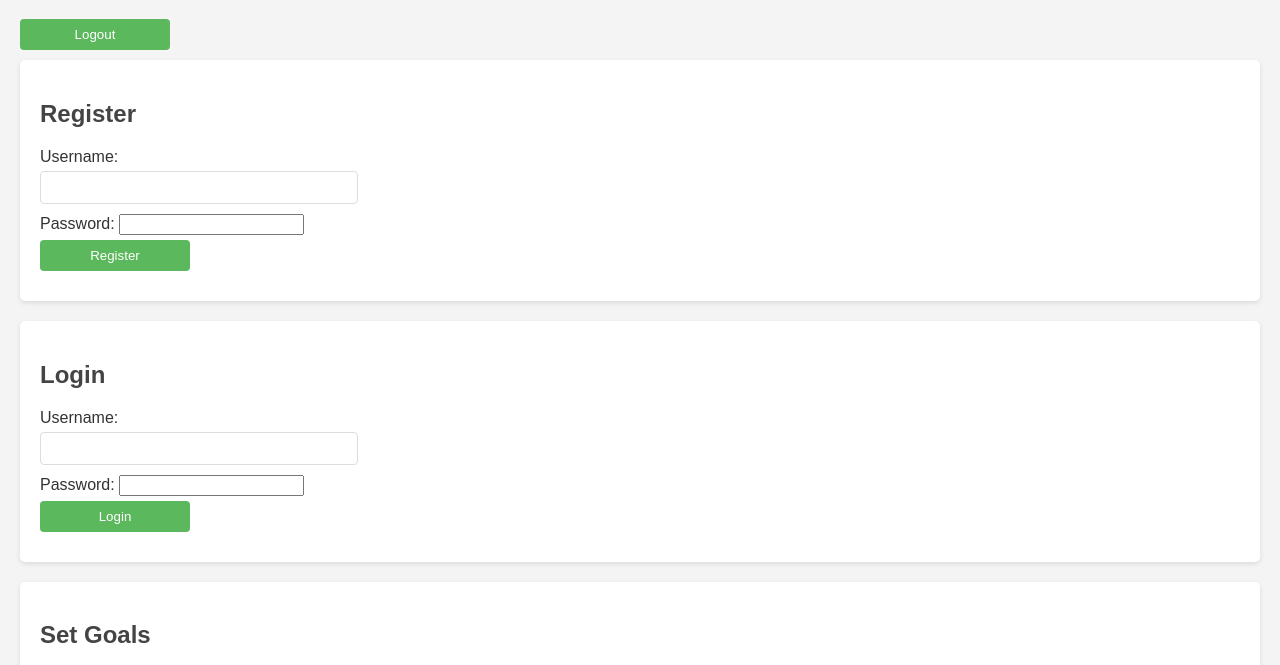
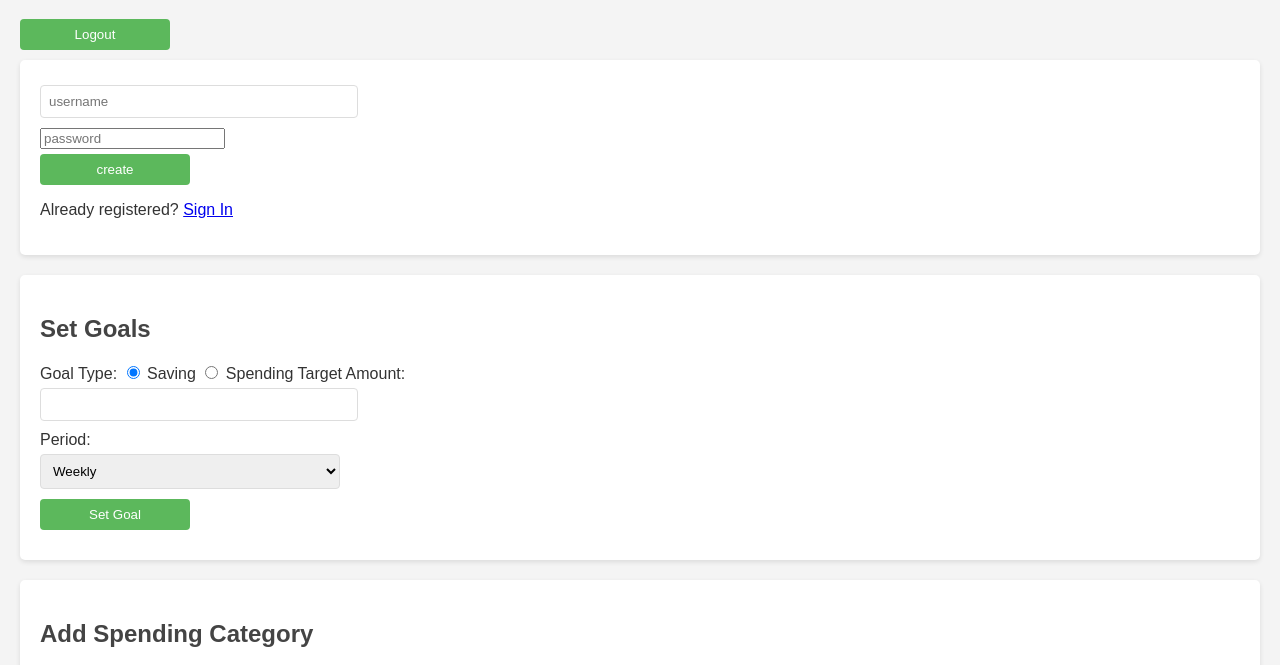
Before and after one commit to PennyWiseApp/PennyWise, a website: page frontend/client/index.html in a window 1280 px wide. Shown: the part 81-746 px from the top of the page. Drawn offline with Linux system fonts and the light colour scheme.

Commit message:
better login form

```diff
--- a/frontend/client/index.html
+++ b/frontend/client/index.html
@@ -17,22 +17,23 @@
   <body>
     <h1>Budget App</h1>
     <button class="logoutBtn">Logout</button>
-    <section>
-      <h2>Register</h2>
-      <label for="registerUsername">Username:</label>
-      <input type="text" id="registerUsername" />
-      <label for="registerPassword">Password:</label>
-      <input type="password" id="registerPassword" />
-      <button class="registerBtn">Register</button>
-    </section>
-
-    <section>
-      <h2>Login</h2>
-      <label for="loginUsername">Username:</label>
-      <input type="text" id="loginUsername" />
-      <label for="loginPassword">Password:</label>
-      <input type="password" id="loginPassword" />
-      <button class="loginBtn">Login</button>
+    <section class="login-page">
+      <form class="register-form">
+        <input type="text" placeholder="username" id="registerUsername" />
+        <input type="password" placeholder="password" id="registerPassword" />
+        <button type="button" class="registerBtn">create</button>
+        <p class="message">
+          Already registered? <a href="#" class="toggle">Sign In</a>
+        </p>
+      </form>
+      <form class="login-form" style="display: none">
+        <input type="text" placeholder="username" id="loginUsername" />
+        <input type="password" placeholder="password" id="loginPassword" />
+        <button type="button" class="loginBtn">login</button>
+        <p class="message">
+          Not registered? <a href="#" class="toggle">Create an account</a>
+        </p>
+      </form>
     </section>
 
     <section>
```
